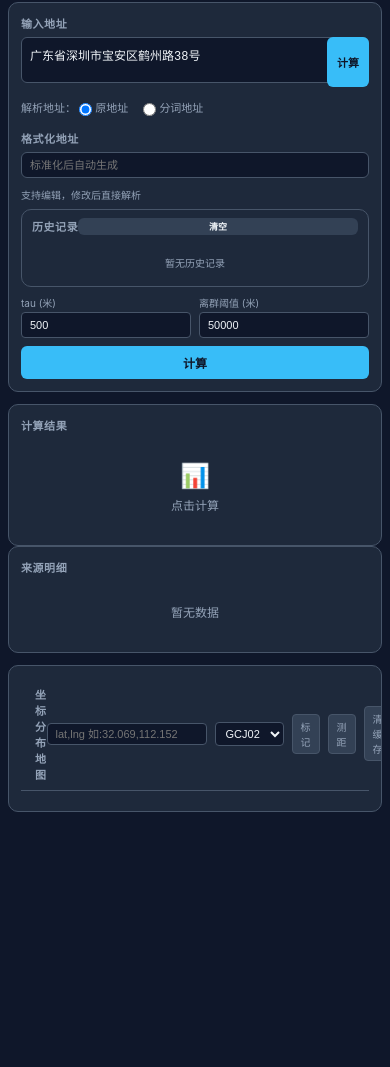
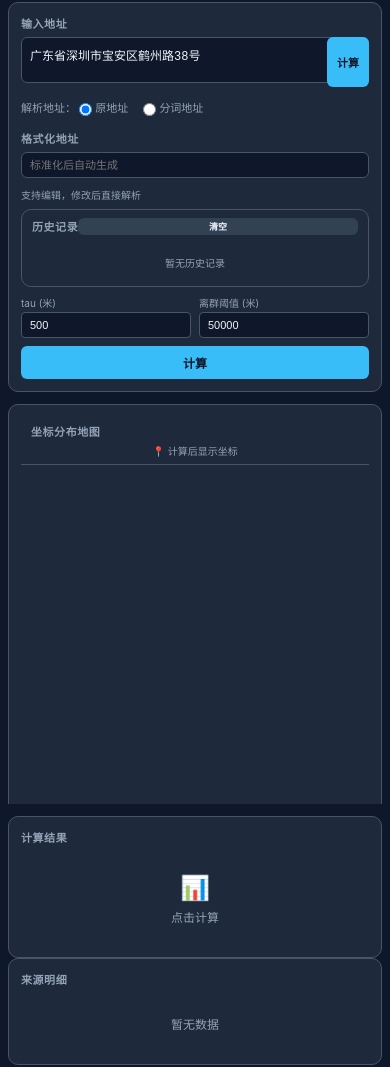
Before and after one commit to houpe/address-weight-calc, an Electron app: page index.html in a window 390 px wide. Shown: the part 40-1107 px from the top of the page. Before the commit the page ends 1075 px from the top, so only its background shows below. Drawn offline with Linux system fonts and the light colour scheme.

Commit message:
feat: move map above results and hide controls on mobile

```diff
--- a/index.html
+++ b/index.html
@@ -224,9 +224,12 @@
         margin-bottom: 12px;
       }
 
-      /* Specific map height */
-      .col-map { height: 350px !important; min-height: 350px !important; }
-      .col-result { overflow: visible !important; }
+      /* Map container height and controls */
+      .col-map { height: 400px !important; min-height: 400px !important; }
+      .col-map .map-header { flex-wrap: wrap; gap: 4px; padding: 6px 10px; }
+      .col-map .map-header > div:last-child { display: none !important; } /* Hide map controls on mobile */
+      .col-map .map-header::after { content: '📍 计算后显示坐标'; display: block; font-size: 10px; color: var(--text-dim); width: 100%; text-align: center; }
+      #map { height: calc(100% - 35px) !important; min-height: 365px !important; }
 
       /* Method selector wrapping */
       .method-selector { flex-wrap: wrap; }
@@ -297,21 +300,6 @@
         </div>
       </div>
 
-      <div class="col-result">
-        <div class="card" style="flex:0.5;">
-          <div class="card-title">计算结果</div>
-          <div id="result-content">
-            <div class="empty-state"><div class="icon">&#128202;</div><div class="text">点击计算</div></div>
-          </div>
-        </div>
-        <div class="card" style="flex:1; min-height: 0;">
-          <div class="card-title">来源明细</div>
-          <div id="source-detail" style="overflow-y:auto; flex:1; min-height:0;">
-            <div class="empty-state"><div class="text">暂无数据</div></div>
-          </div>
-        </div>
-      </div>
-
       <div class="col-map">
         <div class="card map-container" id="map-section">
           <div class="map-header">
@@ -330,6 +318,21 @@
             </div>
           </div>
           <div id="map"></div>
+        </div>
+      </div>
+
+      <div class="col-result">
+        <div class="card" style="flex:0.5;">
+          <div class="card-title">计算结果</div>
+          <div id="result-content">
+            <div class="empty-state"><div class="icon">&#128202;</div><div class="text">点击计算</div></div>
+          </div>
+        </div>
+        <div class="card" style="flex:1; min-height: 0;">
+          <div class="card-title">来源明细</div>
+          <div id="source-detail" style="overflow-y:auto; flex:1; min-height:0;">
+            <div class="empty-state"><div class="text">暂无数据</div></div>
+          </div>
         </div>
       </div>
     </div>
```
Also changed, not shown: .playwright-mcp/page-2026-04-24T04-59-10-374Z.yml (added), .playwright-mcp/page-2026-04-24T04-59-49-524Z.yml (added), .playwright-mcp/page-2026-04-24T05-01-01-657Z.yml (added), mobile_view.png (added), mobile_view_fixed.png (added), 3 other files.
